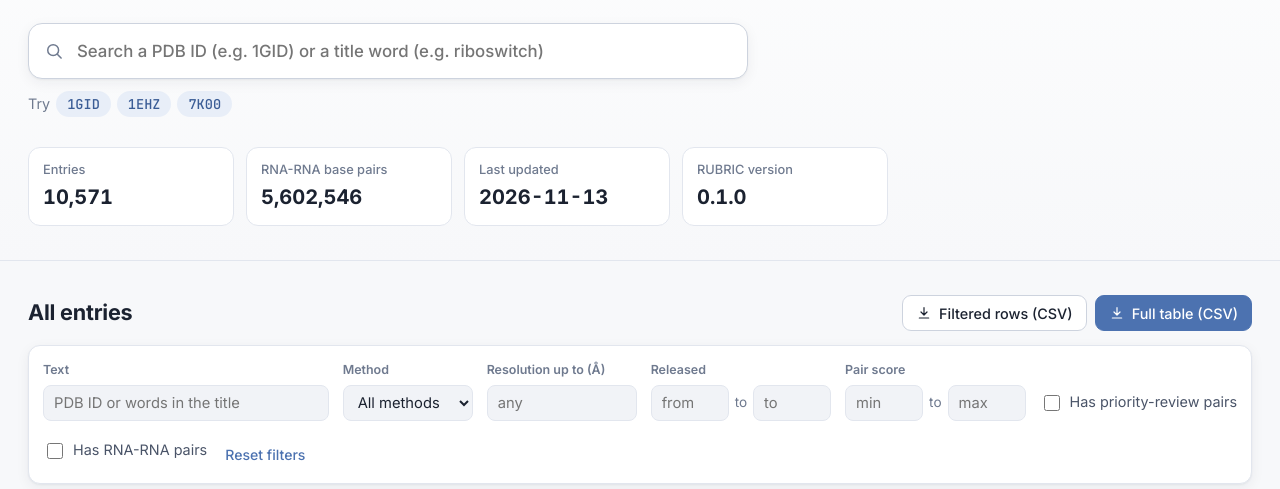
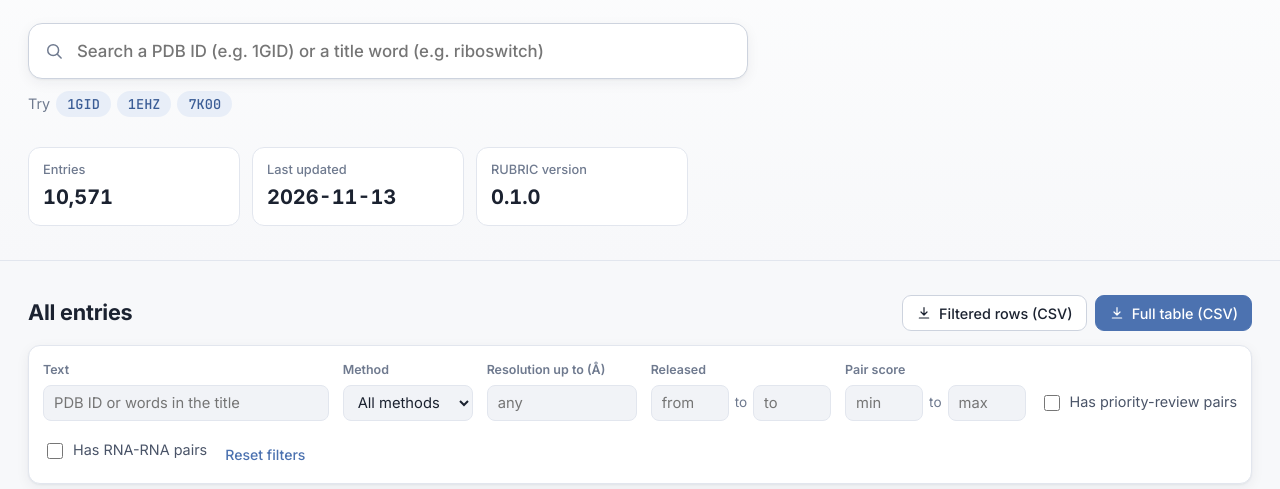
Before and after one commit to YesselmanLab/RUBRIC-PDB-live, a plain HTML site: page index.html in a window 1280 px wide. Shown: the part 311-800 px from the top of the page. Drawn offline with nearby package versions, Linux system fonts and the light colour scheme.

Commit message:
minor fixes

```diff
--- a/assets/app.js
+++ b/assets/app.js
@@ -138,7 +138,6 @@
   function renderStats() {
     const last = state.lastUpdate;
     $("stat-entries").textContent = fmtInt(state.rows.length);
-    $("stat-pairs").textContent = fmtInt(state.rows.reduce((s, r) => s + (r.n_rna_pairs || 0), 0));
     $("stat-updated").textContent = last ? last.date : "n/a";
     $("stat-version").textContent = last ? last.rubric_version : "n/a";
   }
--- a/assets/style.css
+++ b/assets/style.css
@@ -171,11 +171,11 @@ svg { width: 18px; height: 18px; fill: none; stroke: currentColor; stroke-width:
 }
 .chip:hover { border-color: var(--accent); }
 
-.stats { display: grid; grid-template-columns: repeat(4, minmax(0, 1fr)); gap: 12px; margin: 30px 0 0; max-width: 860px; }
+.stats { display: grid; grid-template-columns: repeat(3, minmax(0, 1fr)); gap: 12px; margin: 30px 0 0; max-width: 660px; }
 .stats div { background: var(--surface); border: 1px solid var(--border); border-radius: var(--radius); padding: 12px 14px; }
 .stats dt { color: var(--muted); font-size: .8rem; font-weight: 500; }
 .stats dd { margin: 2px 0 0; font-size: 1.25rem; font-weight: 650; font-variant-numeric: tabular-nums; }
-@media (max-width: 720px) { .stats { grid-template-columns: repeat(2, minmax(0, 1fr)); } }
+@media (max-width: 520px) { .stats { grid-template-columns: 1fr; } }
 
 /* ---- Buttons ------------------------------------------------------------ */
 .btn {
--- a/index.html
+++ b/index.html
@@ -60,7 +60,6 @@
 
           <dl class="stats" id="stats">
             <div><dt>Entries</dt><dd id="stat-entries">&nbsp;</dd></div>
-            <div><dt>RNA-RNA base pairs</dt><dd id="stat-pairs">&nbsp;</dd></div>
             <div><dt>Last updated</dt><dd id="stat-updated">&nbsp;</dd></div>
             <div><dt>RUBRIC version</dt><dd id="stat-version">&nbsp;</dd></div>
           </dl>
```
